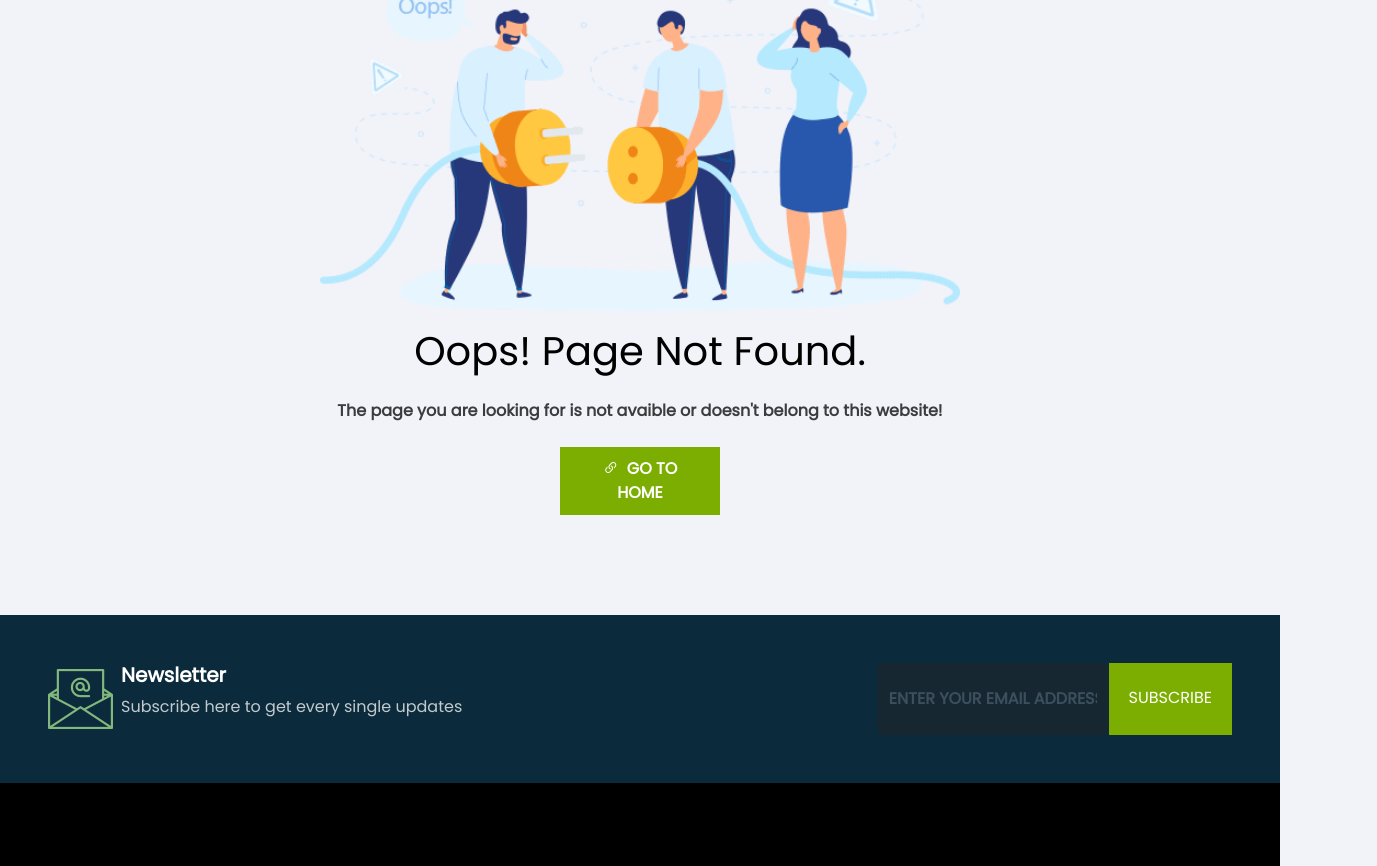
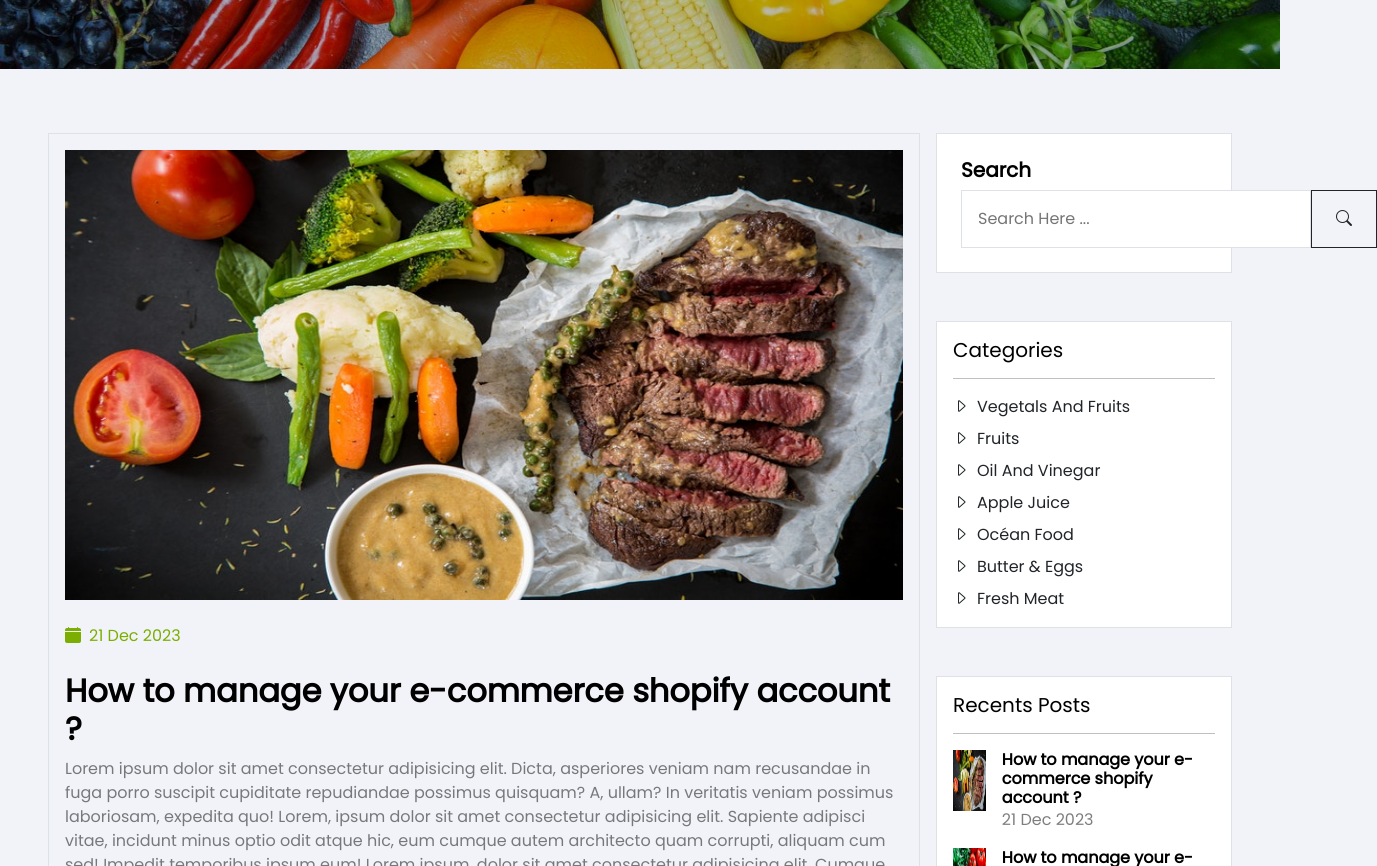
Before and after one commit to noel319/friedshop-front-react, a React (Vite) app: page /blog/1 in a window 1280 px wide. Shown: the part 280-1146 px from the top of the page, 1377 px wide, since content can reach past the window. Built offline with nearby package versions, Linux system fonts and the light colour scheme.

Commit message:
Blog Details Page & Update

```diff
--- a/src/App.tsx
+++ b/src/App.tsx
@@ -12,6 +12,7 @@
 import ShoppingCart from "./views/ShoppingCart"
 import Checkout from "./views/Checkout"
 import TeamMembers from "./views/TeamMembers"
+import PostView from "./views/PostView"
 
 function App() {
 
@@ -22,6 +23,7 @@
       <Route path="/shop" element={<Shop />}></Route>
       <Route path="/wishlist" element={<WishList />}></Route>
       <Route path="/blog" element={<BlogPage />}></Route>
+      <Route path="/blog/:id" element={<PostView />}></Route>
       <Route path="/cart" element={<ShoppingCart />}></Route>
       <Route path="/checkout" element={<Checkout />}></Route>
       <Route path="/contact" element={<ContactUs />}></Route>
--- a/src/components/Blog.tsx
+++ b/src/components/Blog.tsx
@@ -1,7 +1,7 @@
 import React, { FC } from 'react'
 import { Link } from 'react-router-dom';
 
-type BlogType = {
+export type BlogType = {
     date : string,
     img: string,
     title: string,
--- /dev/null
+++ b/src/components/BlogDetails.tsx
@@ -0,0 +1,43 @@
+import React from 'react'
+import { BlogType } from './Blog'
+import Tags, { Tag } from './Tags'
+import { tags } from '../views/VitualData'
+import { SocialsNetworks } from './SocialsNetworks'
+
+const BlogDetails = (props : BlogType) => {
+  return (
+    <div className='border border-1 p-3'>
+       <div className="post-image" style={{height : '450px'}}><img src={props.img} alt={props.title} className='w-100 h-100'/></div>
+       <div className="date-category my-4 d-flex gap-4">
+        <div className='p-date fd-color-primary'><i className='bi bi-calendar-fill me-2'></i><span>{props.date}</span></div>
+       </div>
+       <h2 className='fw-bold'>{props.title}</h2>
+       <div className="opacity-50">
+            <p>
+            Lorem ipsum dolor sit amet consectetur adipisicing elit. Dicta, asperiores veniam nam recusandae in fuga porro suscipit cupiditate repudiandae possimus quisquam? A, ullam? In veritatis veniam possimus laboriosam, expedita quo!
+            Lorem, ipsum dolor sit amet consectetur adipisicing elit. Sapiente adipisci vitae, incidunt minus optio odit atque hic, eum cumque autem architecto quam corrupti, aliquam cum sed! Impedit temporibus ipsum eum!
+            Lorem ipsum, dolor sit amet consectetur adipisicing elit. Cumque nisi esse quibusdam dicta minima rerum doloribus, nihil dolorum ipsum vel numquam totam animi iure quas. Sunt doloribus voluptas quisquam sapiente.
+            </p>
+            <p>
+            Lorem ipsum dolor sit amet consectetur adipisicing elit. Dicta, asperiores veniam nam recusandae in fuga porro suscipit cupiditate repudiandae possimus quisquam? A, ullam? In veritatis veniam possimus laboriosam, expedita quo!
+            Lorem, ipsum dolor sit amet consectetur adipisicing elit. Sapiente adipisci vitae, incidunt minus optio odit atque hic, eum cumque autem architecto quam corrupti, aliquam cum sed! Impedit temporibus ipsum eum!
+            Lorem ipsum, dolor sit amet consectetur adipisicing elit. Cumque nisi esse quibusdam dicta minima rerum doloribus, nihil dolorum ipsum vel numquam totam animi iure quas. Sunt doloribus voluptas quisquam sapiente.
+            </p>
+            <p>
+            Lorem ipsum dolor sit amet consectetur adipisicing elit. Dicta, asperiores veniam nam recusandae in fuga porro suscipit cupiditate repudiandae possimus quisquam? A, ullam? In veritatis veniam possimus laboriosam, expedita quo!
+            Lorem, ipsum dolor sit amet consectetur adipisicing elit. Sapiente adipisci vitae, incidunt minus optio odit atque hic, eum cumque autem architecto quam corrupti, aliquam cum sed! Impedit temporibus ipsum eum!
+            Lorem ipsum, dolor sit amet consectetur adipisicing elit. Cumque nisi esse quibusdam dicta minima rerum doloribus, nihil dolorum ipsum vel numquam totam animi iure quas. Sunt doloribus voluptas quisquam sapiente.
+            </p>
+       </div>
+       <div className="tags">
+        <div className='d-flex gap-2 flex-wrap'><span className="fw-bold align-self-end">Tags :</span>{ tags.map((tag) => <Tag {...tag} key={tag.tag_id} />) }</div>
+       </div>
+       <div className="p-share d-flex gap-2 text-black mt-5">
+        <h6 className='fw-bold'>Share :</h6>
+        <SocialsNetworks addClass='text-black border border-1 p-2 px-3'/>
+       </div>
+    </div>
+  )
+}
+
+export default BlogDetails
--- a/src/components/SocialsNetworks.tsx
+++ b/src/components/SocialsNetworks.tsx
@@ -1,11 +1,11 @@
 import React from 'react'
 
-export const SocialsNetworks = () => {
+export const SocialsNetworks = ({addClass = ''} : {addClass? : string}) => {
 
     return <div className="d-flex gap-3 header-socials">
-        <a href="#"><i className='bi bi-facebook fd-hover-color-primary'></i></a>
-        <a href="#"><i className='bi bi-twitter fd-hover-color-primary'></i></a>
-        <a href="#"><i className='bi bi-instagram fd-hover-color-primary'></i></a>
-        <a href="#"><i className='bi bi-vimeo fd-hover-color-primary'></i></a>
+        <a href="#"><i className={'bi bi-facebook fd-hover-color-primary ' + addClass}></i></a>
+        <a href="#"><i className={'bi bi-twitter fd-hover-color-primary ' + addClass}></i></a>
+        <a href="#"><i className={'bi bi-instagram fd-hover-color-primary ' + addClass}></i></a>
+        <a href="#"><i className={'bi bi-vimeo fd-hover-color-primary ' + addClass}></i></a>
     </div>
 }
--- a/src/components/Tags.tsx
+++ b/src/components/Tags.tsx
@@ -1,6 +1,13 @@
 import React from 'react'
 import { Link } from 'react-router-dom'
 import { tags } from '../views/VitualData'
+
+export const Tag = ({tag_id, name} : {tag_id : number, name : string}) => {
+
+  return <div className="tags text-dark mt-3">
+      <span><Link to={"/"} className='text-dark fw-bold opacity-75 p-2 border border-1'>{name}</Link></span>
+  </div>
+}
 
 const Tags = () => {
 
@@ -8,11 +15,7 @@
     <div className="w-100 p-4 text-black bg-white fd-hover-border-primary border border-1 mb-4">
         <h5 className='fw-bold'>Tags</h5>
         <div className='d-flex flex-wrap gap-2'>
-          { tags.map((tag) => {
-              return <div key={tag.tag_id} className="tags text-dark mt-3">
-                  <span><Link to={"/"} className='text-dark fw-bold opacity-75 p-2 border border-1'>{tag.name}</Link></span>
-              </div>
-          })}
+          { tags.map((tag) => <Tag {...tag} key={tag.tag_id} />) }
         </div>
 
     </div>
--- /dev/null
+++ b/src/views/PostView.tsx
@@ -0,0 +1,57 @@
+import React from 'react'
+import Footer from './includes/Footer';
+import Header from './includes/Header';
+import { apiCategory, blogInfo } from './VitualData';
+import Banner from '../components/Banner';
+import BlogDetails from '../components/BlogDetails';
+import SearchBar from '../components/SearchBar';
+import { Category } from './includes/Section';
+import Tags from '../components/Tags';
+import Archives from '../components/Archives';
+import { Link } from 'react-router-dom';
+
+const PostView = () => {
+
+  return (
+    <>
+        <Header />
+        <Banner page='Blog Details' path={['Home', 'Blog Details']} />
+        <div className="shop d-flex gap-3 my-3 text-black p-5">
+          <div className="post-section w-75">
+            <BlogDetails {...blogInfo[0]} />
+          </div>
+          <aside className='w-25'>
+            <SearchBar />
+            <div className="category-list text-black bg-white w-100 border border-1 fd-hover-border-primary p-3 my-5">
+              <h5>Categories</h5><hr />
+              <div className="d-flex flex-column gap-2">
+                {
+                  apiCategory.map((category) => <Category category={category} key={category.category_id}/>)
+                }
+              </div>
+            </div>
+            <div className="top-posts text-black bg-white w-100 border border-1 fd-hover-border-primary p-3 my-5">
+                <h5>Recents Posts</h5><hr />
+                {
+                  blogInfo.map((blogInfo) => {
+                    return <div key={blogInfo.blod_id} className='d-flex gap-3 mb-3'>
+                      <div className="post-image w-25"><Link to={"/blog/" + blogInfo.blod_id} className='text-black'><img src={blogInfo.img} alt={blogInfo.title} className='w-100 h-75'/></Link></div>
+                      <div className="post-details">
+                        <h6 className="fw-bold m-0"><Link to={"/blog/" + blogInfo.blod_id} className='text-black'>{blogInfo.title}</Link></h6>
+                        <div><span className="opacity-50">{blogInfo.date}</span></div>
+                      </div>
+                    </div>
+                  })
+                }
+            </div>
+            <Tags />
+            <Archives />
+          </aside>
+        </div>
+        <Footer />
+    </>
+)
+
+}
+
+export default PostView;
--- a/src/views/VitualData.tsx
+++ b/src/views/VitualData.tsx
@@ -11,9 +11,9 @@
   ];
 
   export const blogInfo = [
-    {date : '21 Dec 2023', img : '/src/assets/img/blog/1.jpg', title : 'How to manage your e-commerce shopify account ?', content : "Lorem ipsum dolor sit amet consectetur adipisicing elit. Sed earum nemo, officia maiores corporis eveniet ...", authorName : 'Elfried KIDJE', authorImg : '/src/assets/img/author.jpg'},
-    {date : '21 Dec 2023', img : '/src/assets/img/blog/2.jpg', title : 'How to manage your e-commerce shopify account ?', content : "Lorem ipsum dolor sit amet consectetur adipisicing elit. Sed earum nemo, officia maiores corporis eveniet ...", authorName : 'Elfried KIDJE', authorImg : '/src/assets/img/author.jpg'},
-    {date : '21 Dec 2023', img : '/src/assets/img/blog/3.jpg', title : 'How to manage your e-commerce shopify account ?', content : "Lorem ipsum dolor sit amet consectetur adipisicing elit. Sed earum nemo, officia maiores corporis eveniet ...", authorName : 'Elfried KIDJE', authorImg : '/src/assets/img/author.jpg'}
+    {blod_id: 1, date : '21 Dec 2023', img : '/src/assets/img/blog/1.jpg', title : 'How to manage your e-commerce shopify account ?', content : "Lorem ipsum dolor sit amet consectetur adipisicing elit. Sed earum nemo, officia maiores corporis eveniet ...", authorName : 'Elfried KIDJE', authorImg : '/src/assets/img/author.jpg'},
+    {blod_id: 2, date : '21 Dec 2023', img : '/src/assets/img/blog/2.jpg', title : 'How to manage your e-commerce shopify account ?', content : "Lorem ipsum dolor sit amet consectetur adipisicing elit. Sed earum nemo, officia maiores corporis eveniet ...", authorName : 'Elfried KIDJE', authorImg : '/src/assets/img/author.jpg'},
+    {blod_id: 3, date : '21 Dec 2023', img : '/src/assets/img/blog/3.jpg', title : 'How to manage your e-commerce shopify account ?', content : "Lorem ipsum dolor sit amet consectetur adipisicing elit. Sed earum nemo, officia maiores corporis eveniet ...", authorName : 'Elfried KIDJE', authorImg : '/src/assets/img/author.jpg'}
 
   ];
 
--- a/src/views/includes/Section.tsx
+++ b/src/views/includes/Section.tsx
@@ -137,7 +137,7 @@
   return (
     <div className='d-flex gap-3 justify-content-space-between'>
       {
-        blogInfo.map((blog) => <Blog {...blog} key={blog.img}/>)
+        blogInfo.map((blog) => <Blog {...blog} key={blog.blod_id}/>)
       }
     </div>
   );
```
